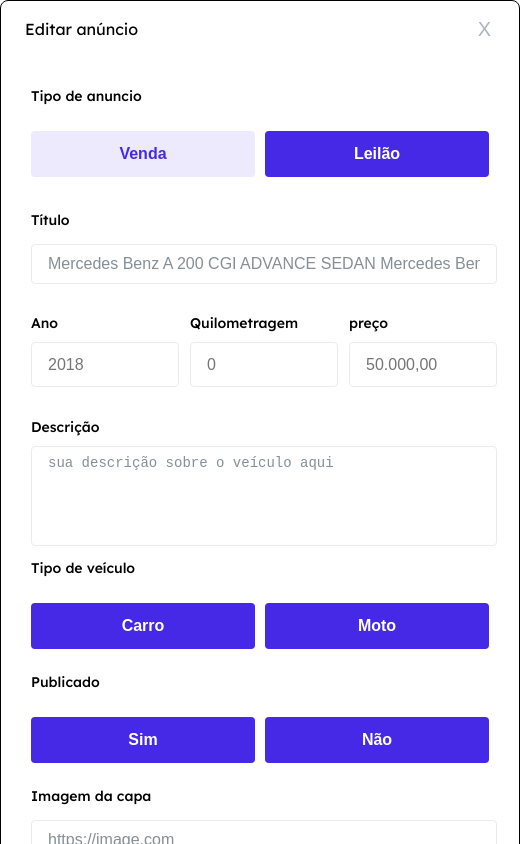
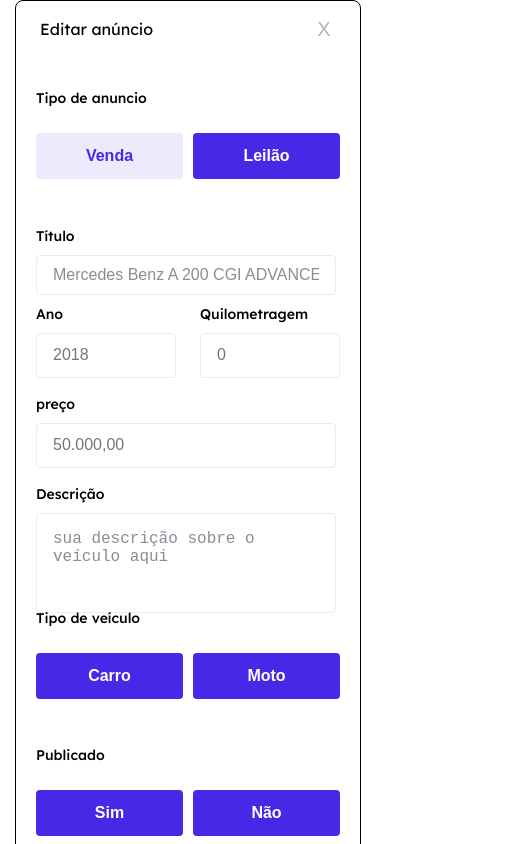
Before and after one commit to KMotorsShop/motors-shop, a React (Vite) app in the folder frontend/: page / in a window 390 px wide. Shown: the top 844 px of the page, 521 px wide, since content can reach past the window. Built offline with nearby package versions, Linux system fonts and the light colour scheme.

Commit message:
feat: Finish mobile style

```diff
--- a/frontend/src/components/Footer/styles.ts
+++ b/frontend/src/components/Footer/styles.ts
@@ -7,8 +7,6 @@ export const SFooter = styled('footer', {
         flexDirection: "column",
         justifyContent: "space-around",
         gap: 60,
-
-
     },
 
     backgroundColor: "#0B0D0D",
--- a/frontend/src/components/ModalUpdateAd/index.tsx
+++ b/frontend/src/components/ModalUpdateAd/index.tsx
@@ -30,8 +30,8 @@ export const ModalUpdateAd = () => {
                         <Label htmlFor="">
                             Título
                         </Label>
-                        <Input placeholder="Mercedes Benz A 200 CGI ADVANCE SEDAN Mercedes Benz A 200"/>
-
+                        <Input placeholder="Mercedes Benz A 200 CGI ADVANCE SEDAN Mercedes Benz A 200"
+                        className="mobile"/>
                     </div>
                     <div className="input-div small-ones">
                         <div className="small-inputs-div">
@@ -44,7 +44,7 @@ export const ModalUpdateAd = () => {
                         </div>
                         <div className="small-inputs-div">
                             <Label htmlFor="">preço</Label>
-                            <input type="text" className="small-input" placeholder="50.000,00"/>
+                            <input type="text" className="small-input price" placeholder="50.000,00"/>
                         </div>
                     </div>
                     <div className="input-div">
@@ -69,15 +69,18 @@ export const ModalUpdateAd = () => {
                 <div className="input-images">
                     <div className="image-input input-div">
                         <Label htmlFor="">Imagem da capa</Label>
-                        <Input placeholder="https://image.com"/>
+                        <Input placeholder="https://image.com"
+                        className="mobile"/>
                     </div>
                     <div className="image-input input-div">
                         <Label htmlFor="">1ª imagem da galeria</Label>
-                        <Input placeholder="https://image.com"/>
+                        <Input placeholder="https://image.com"
+                        className="mobile"/>
                     </div>
                     <div className="image-input input-div">
                         <Label htmlFor="">2ª imagem da galeria</Label>
-                        <Input placeholder="https://image.com"/>
+                        <Input placeholder="https://image.com"
+                        className="mobile"/>
                     </div>
                     <button className="add-inputs"> Adicionar campo para imagem da galeria</button>
                 </div>
--- a/frontend/src/components/ModalUpdateAd/styles.ts
+++ b/frontend/src/components/ModalUpdateAd/styles.ts
@@ -1,7 +1,7 @@
-import { styled } from "@stitches/react";
+import { styled } from "../../styles/stitches.config";
 
 export const UpdateAd = styled('div', {
-
+    marginLeft: "15px",
     maxHeight: "1252px",
     width: "520px",
     left: "540px",
@@ -12,6 +12,7 @@ export const UpdateAd = styled('div', {
     button: {
         cursor: "pointer",
     },
+
 
     ".modal-title": {
         height: "56px",
@@ -31,7 +32,8 @@ export const UpdateAd = styled('div', {
             width: "25px",
             color: "$grey4",
             fontSize: "20px",
-        }
+        },
+
     },
 
     form: {
@@ -91,19 +93,6 @@ export const UpdateAd = styled('div', {
             gap: "10px",
             height: "300px",
 
-            textarea: {
-                height: "80px",
-                width: "466px",
-                left: "0px",
-                top: "25px",
-                borderRadius: "4px",
-                padding: "8px 16px 8px 16px",
-                border: "#E9ECEF 1px solid",
-                "&::placeholder": {
-                    fontSize: "14px"
-                },
-            },
-
 
             ".small-ones": {
                 display: "flex",
@@ -159,4 +148,58 @@ export const UpdateAd = styled('div', {
 
     },
 
+    "@mobile": {
+        maxWidth: "346px",
+        minHeight: "1361px",
+        display: "flex",
+        flexDirection: "column",
+
+        ".modal-title": {
+            maxWidth: "100%",
+            p: {
+                minWidth: "120px",
+            },
+            button: {
+                marginLeft: "-150px",
+                alignSelf: "center",
+            },
+        },
+
+        form: {
+            minHeight: "1300px",
+            padding: "20px",
+
+            justifyContent: "space-around",
+        },
+
+        ".add-inputs": {
+            maxWidth: "90%",
+            padding: "px",
+        },
+
+        ".input-div":{
+            maxWidth: "90%"
+        },
+
+        ".vehicle-infos": {
+            minHeight: "300px",
+            ".small-ones": {
+                display: "flex",
+                flexWrap: "wrap",
+                maxWidth: "100%",
+                minHeight: "170px",
+
+                input: {
+                    maxWidth: "140px",
+                },
+
+                ".price": {
+                    minWidth: "300px",
+                },
+            },
+        },
+
+
+    },
+
 });
--- a/frontend/src/styles/Form.tsx
+++ b/frontend/src/styles/Form.tsx
@@ -24,6 +24,11 @@ export const Input = styled("input", {
     outline: "none",
     border: "1.5px solid $brand1",
     boxShadow: "0 0 0 0",
+  },
+
+  "@mobile": {
+    maxWidth: "90%",
+    minWidth: "300px",
   },
 });
 
@@ -53,4 +58,9 @@ export const TextArea = styled("textarea", {
     border: "1.5px solid $brand1",
     boxShadow: "0 0 0 0",
   },
+
+  "@mobile": {
+    maxWidth: "90%",
+    minWidth: "300px",
+  },
 });
```
